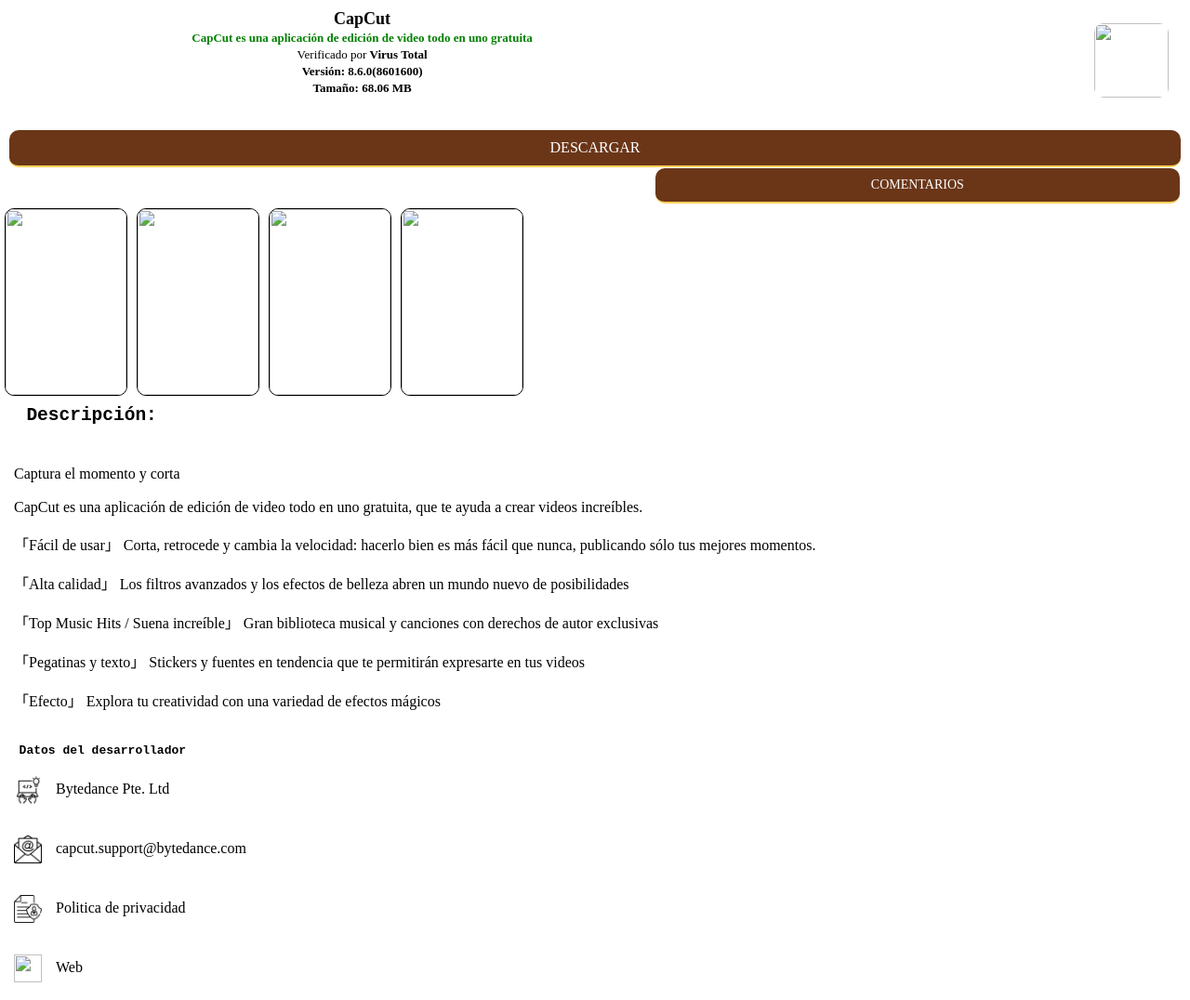
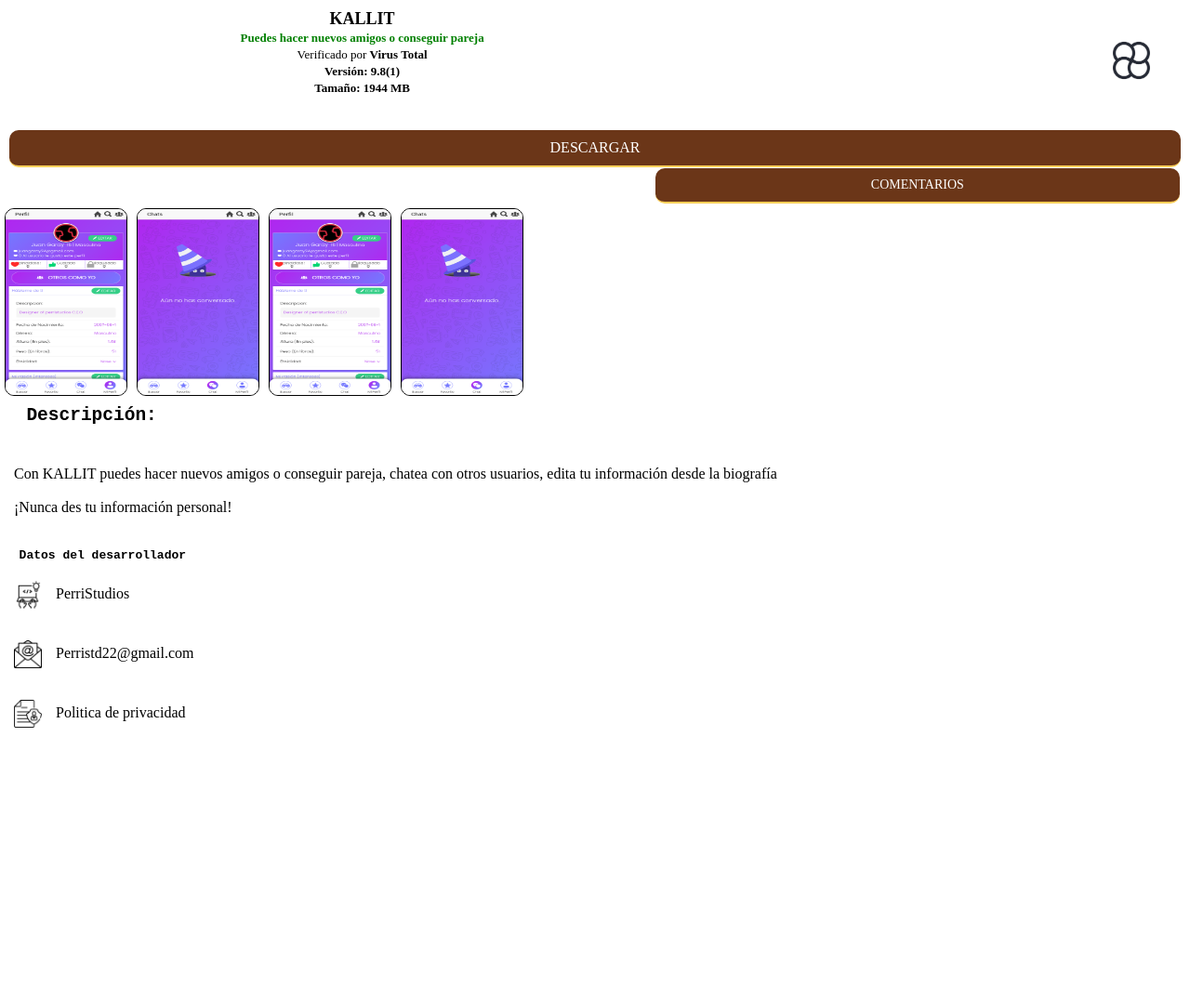
Before and after one commit to developer-shop/KALLIT, a plain HTML site: page index.html in a window 1280 px wide. Shown: the whole page at 93% size. After the commit the page ends 802 px from the top, so only its background shows below. Drawn offline with Linux system fonts and the light colour scheme; a script that the page names is missing.

Commit message:
index.html

```diff
--- a/index.html
+++ b/index.html
@@ -98,22 +98,22 @@ header1{display: flex; width:100%;}
 
 <div class="container">
 
-<section id="section1"><img src="1.jpg" width="80"  height="80">
+<section id="section1"><img src="1.png" width="80"  height="80">
 </section>
 
 <section id="section2">
-<center><font size="4"><b>CapCut</b></font><br>
-<font size="2" color="green"><b>CapCut es una aplicación de edición de video todo en uno gratuita</b></font>
+<center><font size="4"><b>KALLIT</b></font><br>
+<font size="2" color="green"><b>Puedes hacer nuevos amigos o conseguir pareja     </b></font>
 <br> <font size="2">Verificado por <b>Virus Total</b></font><br>
-<font size="2"><b>Versión:  8.6.0(8601600)<br>
-Tamaño:  68.06 MB</b></font></center>
+<font size="2"><b>Versión:  9.8(1)<br>
+Tamaño:  1944 MB</b></font></center>
 </section>
 
 </div>
 
 <div class="nav">
-<a href="  https://dl.dropbox.com/s/l8m40sq3dhjo2xu/capcut.apk"
-download="CapCut_Android life " ><center>Descargar</center></a>
+<a href="KALLIT_Android-life .apk"
+download="KALLIT_Android life " ><center>Descargar</center></a>
 </div>
 
 
@@ -129,40 +129,26 @@ download="CapCut_Android life " ><center>Descargar</center></a>
 
 <div class="main">
 <section id="section6">
-<img src="2.jpg" >
+<img src="2.png" >
 </section>
 <section id="section6">
-<img src="3.jpg"  >
+<img src="3.png"  >
 </section>
 <section id="section6">
-<img src="4.jpg" >
+<img src="2.png" >
 </section>
 <section id="section6">
-<img src="5.jpg">
+<img src="3.png">
 </section>
 </div>
 
 <div class="footer">
 <pre>
 <h2>  Descripción:</h2>
-</pre><br><p>Captura el momento y corta
+</pre><br><p>
+  Con KALLIT puedes hacer nuevos amigos o conseguir pareja, chatea con otros usuarios, edita tu información desde la biografía
 <br><br>
-CapCut es una aplicación de edición de video todo en uno gratuita, que te ayuda a crear videos increíbles.
-<br><br>
-「Fácil de usar」
-Corta, retrocede y cambia la velocidad: hacerlo bien es más fácil que nunca, publicando sólo tus mejores momentos.
-<br><br>
-「Alta calidad」
-Los filtros avanzados y los efectos de belleza abren un mundo nuevo de posibilidades
-<br><br>
-「Top Music Hits / Suena increíble」
-Gran biblioteca musical y canciones con derechos de autor exclusivas
-<br><br>
-「Pegatinas y texto」
-Stickers y fuentes en tendencia que te permitirán expresarte en tus videos
-<br><br>
- 「Efecto」
-Explora tu creatividad con una variedad de efectos mágicos
+  ¡Nunca des tu información personal!
 </p>
 </div>
 
@@ -180,7 +166,7 @@ Explora tu creatividad con una variedad de efectos mágicos
 </div>
 </div>
 <div class="nombre1">
-Bytedance Pte. Ltd
+PerriStudios
 </div>
 </header1>
 
@@ -191,32 +177,20 @@ Bytedance Pte. Ltd
 </div>
 </div>
 <div class="nombre1">
-capcut.support@bytedance.com
+Perristd22@gmail.com
 </div>
 </header1>
 
 <header1>
 <div class="logo1">
 <div class="log1">
-<a href="  https://sf16-draftcdn-sg.ibytedtos.com/obj/ies-hotsoon-draft-sg/capcut/via_clause_privacy_policy_en.html "><img src= "privacidad.png" ></a>
+<a href="http://facksapp.blogspot.com"><img src= "privacidad.png" ></a>
 </div>
 </div>
 <div class="nombre1">
 Politica de privacidad
 </div>
 </header1>
-
-<header1>
-<div class="logo1">
-<div class="log1">
-<a href="https://www.capcut.com/es-es/ "><img src="web.jpg " ></a>
-</div>
-</div>
-<div class="nombre1">
-Web
-</div>
-</header1>
-
 
 <div id="comentarios"></div>
 
```
